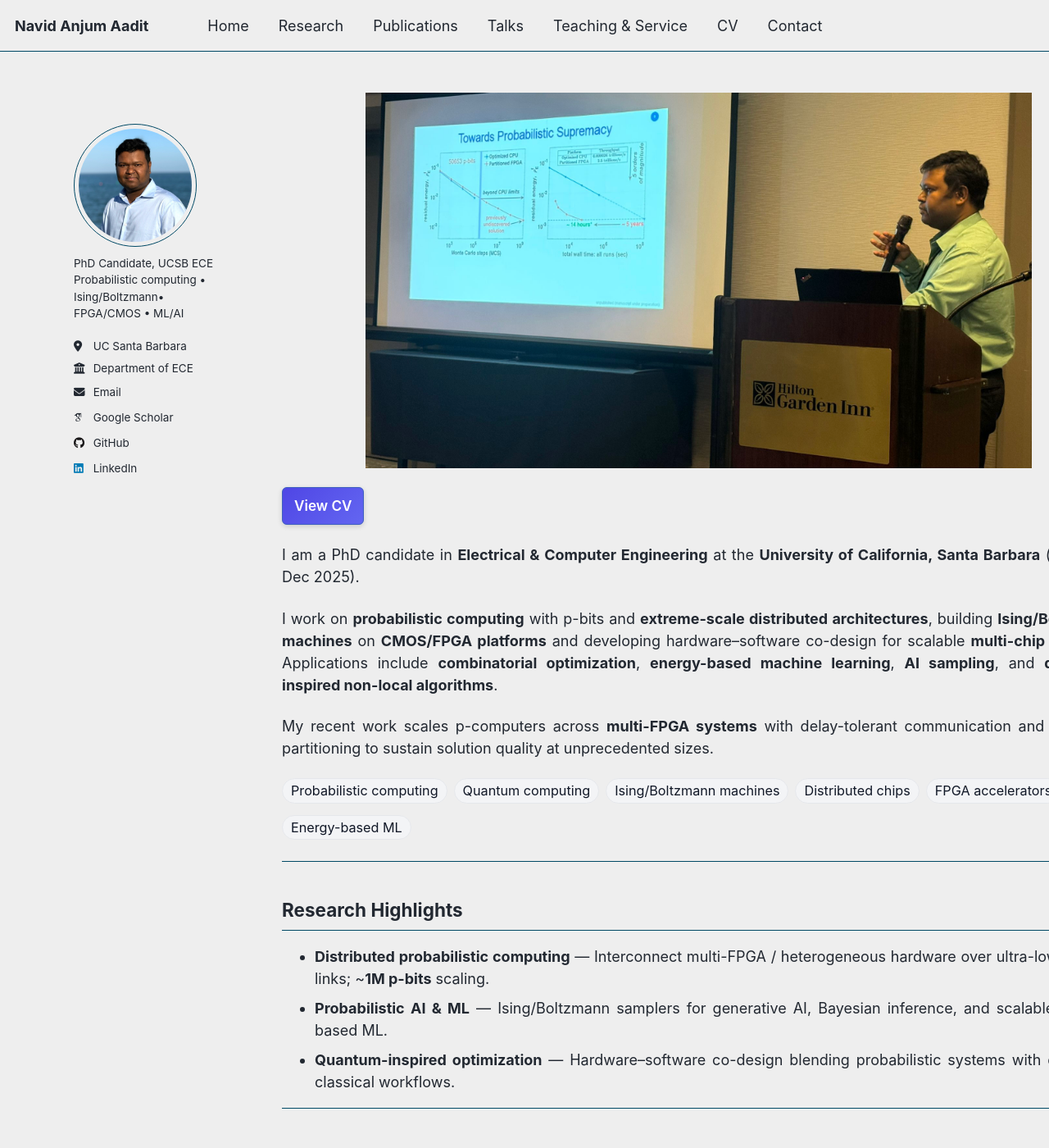
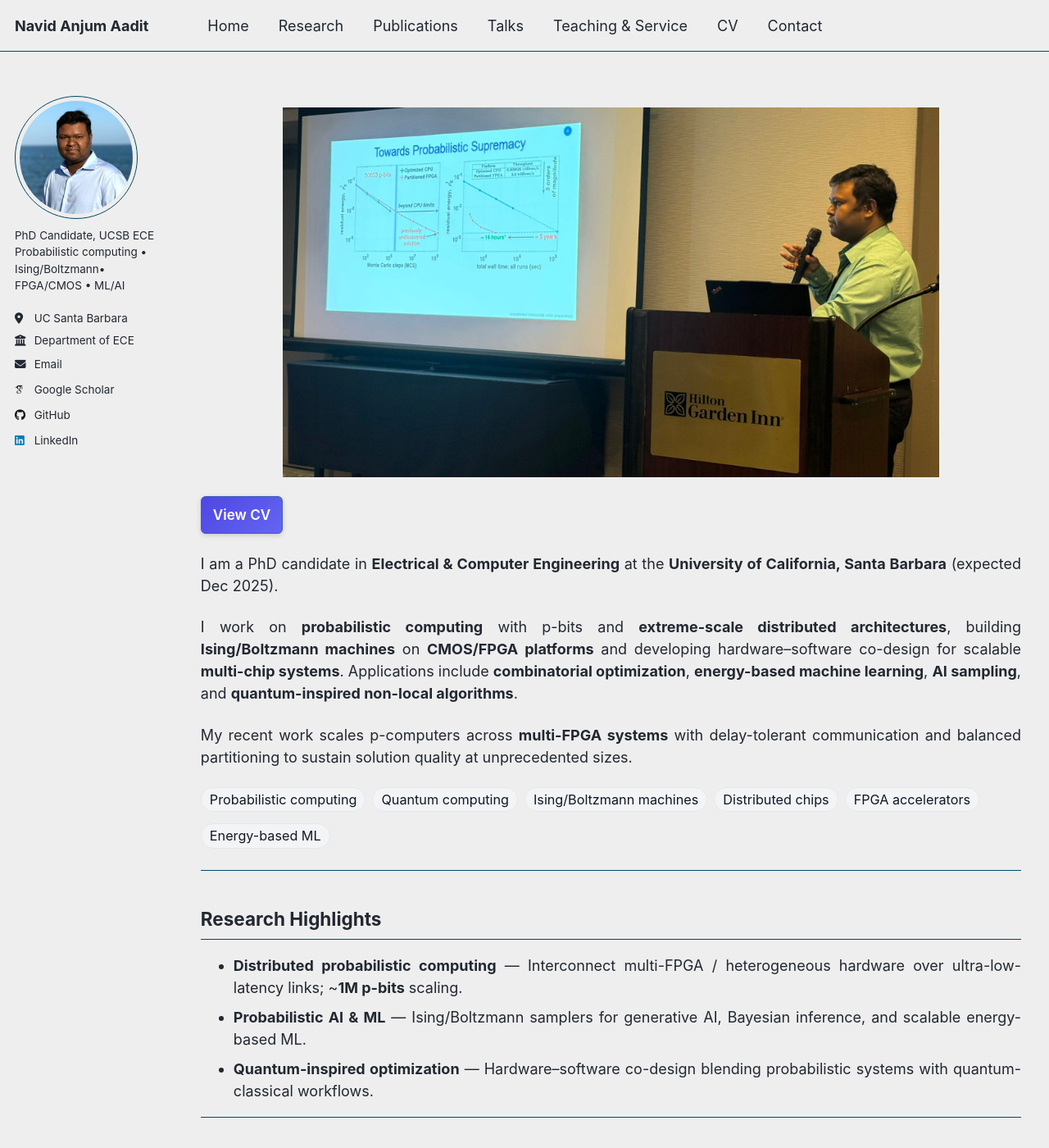
Before and after one commit to navidaadit/navidaadit.github.io, a Jekyll site: the page built from _pages/about.md, in a window 1280 px wide and 1400 px high. Shown: the whole window at 82% size. Built offline with Jekyll 4.4.1, drawn with Linux system fonts in a browser that asks for light colours; some web fonts are replaced.

Commit message:
Update _custom.scss

```diff
--- a/_sass/_custom.scss
+++ b/_sass/_custom.scss
@@ -393,41 +393,3 @@
     text-align: left !important;
   }
 }
-
-/* ===== Global knobs (now actually take effect) ===== */
-:root{
-  --masthead-h: 70px;   /* masthead height */
-  --sidebar-w: 220px;   /* sidebar width */
-  --sidebar-gap: 16px;  /* space between sidebar and content */
-  --page-gutter: 90px;  /* distance from screen’s left edge */
-}
-
-/* ===== Desktop: fixed sidebar + precise content offset ===== */
-@media (min-width:1024px){
-  .sidebar{
-    position: fixed !important;
-    top: var(--masthead-h) !important;
-    left: var(--page-gutter) !important;
-    width: var(--sidebar-w) !important;
-    float: none !important;
-    z-index: 10;
-  }
-
-  /* prevent theme floats from pushing content under sidebar */
-  #main, .page, .page__inner, .page__content{
-    float: none !important;
-    clear: none !important;
-    display: block !important;
-  }
-
-  /* content starts exactly after sidebar + gap */
-  .page{
-    margin-left: calc(var(--page-gutter) + var(--sidebar-w) + var(--sidebar-gap)) !important;
-    padding-left: 0 !important;
-  }
-
-  /* remove stray left padding that can create extra gap */
-  .initial-content, .page__inner, .page__content{
-    padding-left: 0 !important;
-  }
-}
```
